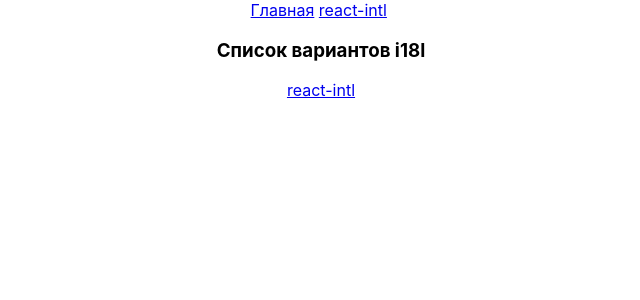
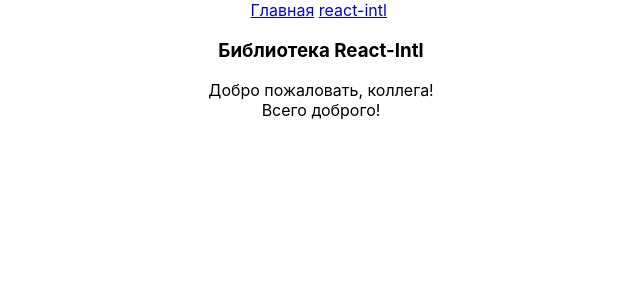
Before and after one commit to dmitryweiner/react-i18n, a React (Create React App) app: page /react-intl in a window 1280 px wide. Before the commit this address led to /main. Shown: the top 300 px of the page, without its empty margins (319-959 px from the left). Built offline with nearby package versions, Linux system fonts and the light colour scheme.

Commit message:
Added react-intl

```diff
--- a/package.json
+++ b/package.json
@@ -43,6 +43,7 @@
   "devDependencies": {
     "@types/react-router-dom": "^5.1.6",
     "npm": "^6.14.8",
+    "react-intl": "^5.10.1",
     "react-router-dom": "^5.2.0"
   }
 }
--- a/src/App.tsx
+++ b/src/App.tsx
@@ -6,6 +6,7 @@
 } from 'react-router-dom';
 import './App.css';
 import MainView from "./views/MainView";
+import ReactIntlView from "./views/ReactIntlView";
 
 function App() {
   return (
@@ -14,6 +15,7 @@
       <Link to="/react-intl">react-intl</Link>&nbsp;
       <Switch>
         <Route path='/main' component={MainView} />
+        <Route path='/react-intl' component={ReactIntlView} />
         <Redirect from='/' to='/main'/>
       </Switch>
     </div>
--- a/src/views/ReactIntlView.tsx
+++ b/src/views/ReactIntlView.tsx
@@ -1,7 +1,28 @@
 import React from 'react';
+import {FormattedMessage, IntlProvider} from 'react-intl';
+
+let i18nConfig = {
+  locale: 'ru',
+  messages: {
+    "home.welcome": "Добро пожаловать, {name}!",
+    "home.bye": "Всего доброго!"
+  }
+};
 
 export default function ReactIntlView() {
   return <>
     <h3>Библиотека React-Intl</h3>
+    <IntlProvider
+      locale={i18nConfig.locale}
+      defaultLocale={i18nConfig.locale}
+      messages={i18nConfig.messages}
+    >
+      <div>
+        <FormattedMessage id="home.welcome" values={{name: "коллега"}}/>
+      </div>
+      <div>
+        <FormattedMessage id="home.bye"/>
+      </div>
+    </IntlProvider>
   </>;
 }
```
Also changed, not shown: 1 other file (tests, documents, lock files or other folders).
